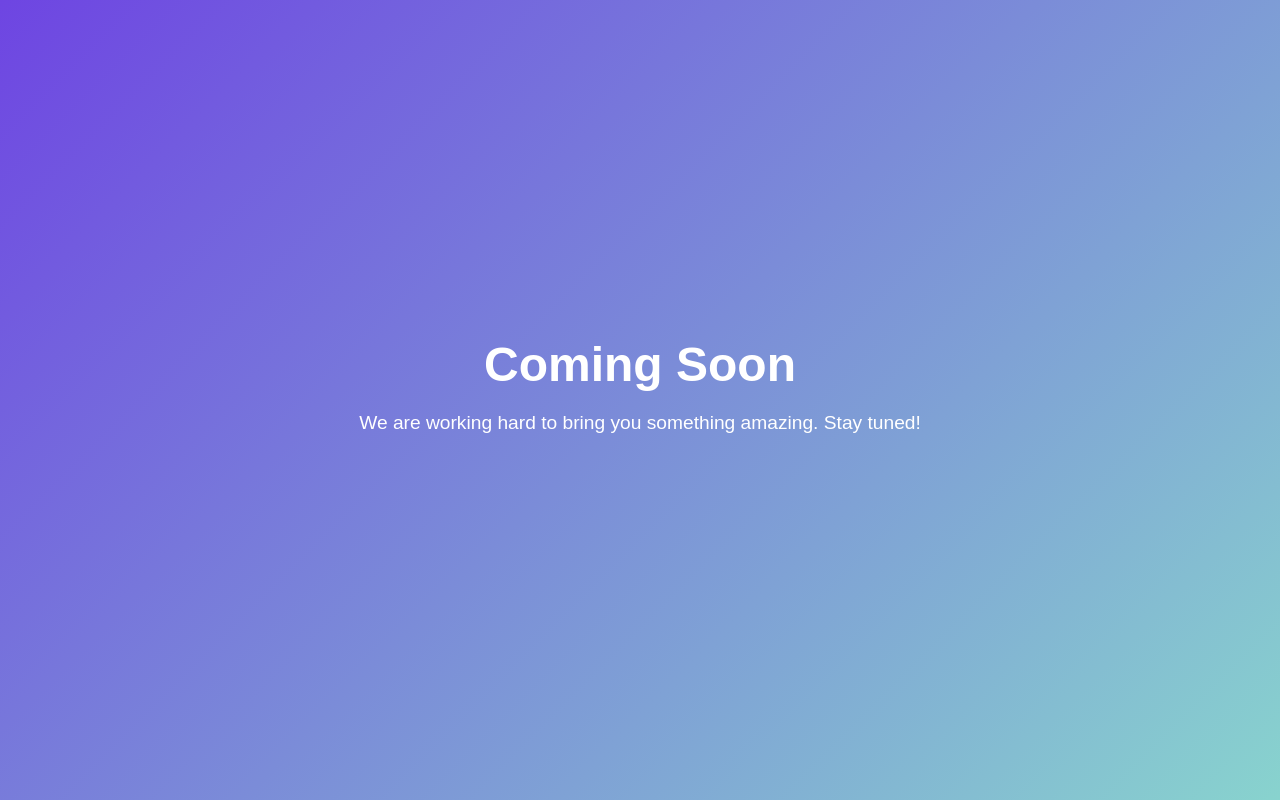
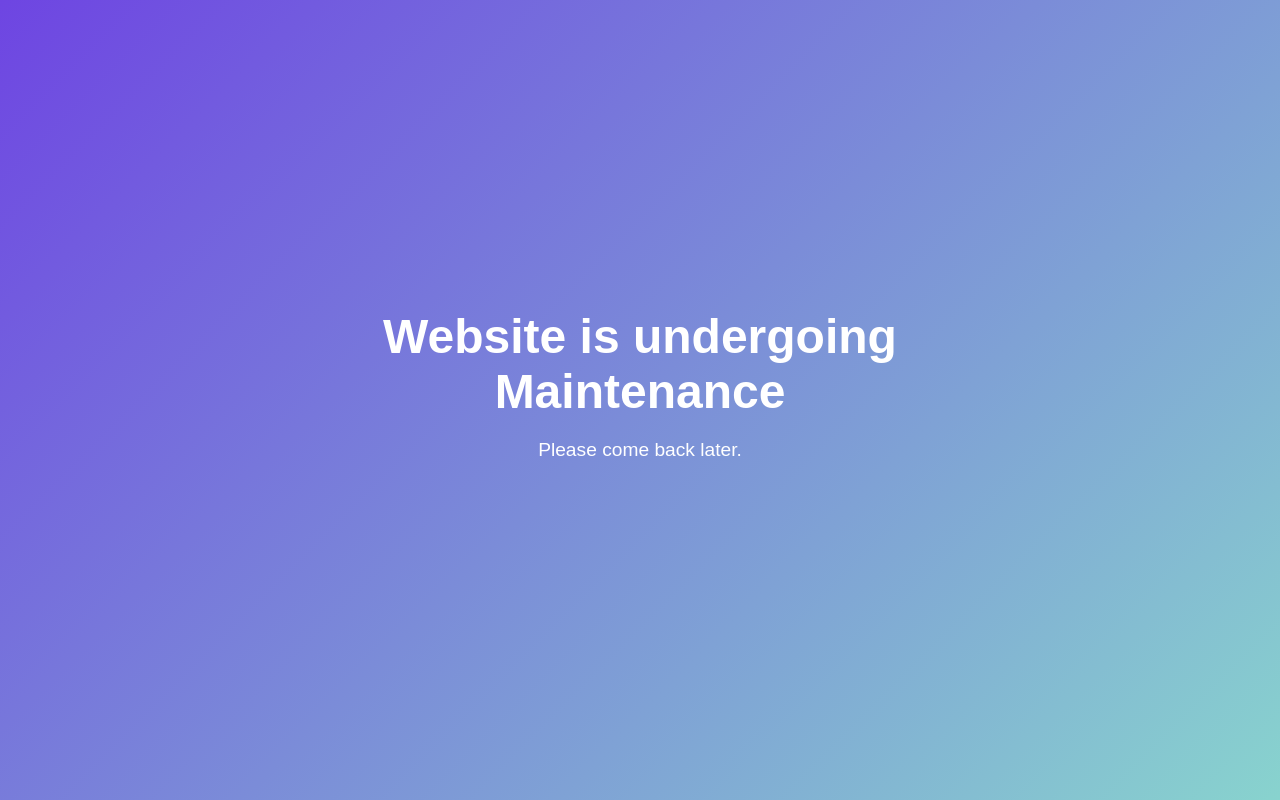
Before and after one commit to thessalysoftware/thessalysoftware.github.io, a plain HTML site: page index.html in a window 1280 px wide. Drawn offline with Linux system fonts and the light colour scheme.

Commit message:
Update index.html

```diff
--- a/index.html
+++ b/index.html
@@ -3,7 +3,7 @@
 <head>
     <meta charset="UTF-8">
     <meta name="viewport" content="width=device-width, initial-scale=1.0">
-    <title>Coming Soon</title>
+    <title>Thessaly Software Maintenance Page</title>
     <style>
         body {
             margin: 0;
@@ -64,8 +64,8 @@
 </head>
 <body>
     <div class="container">
-        <h1>Coming Soon</h1>
-        <p>We are working hard to bring you something amazing. Stay tuned!</p>
+        <h1>Website is undergoing Maintenance</h1>
+        <p>Please come back later.</p>
     </div>
 </body>
 </html>
```
